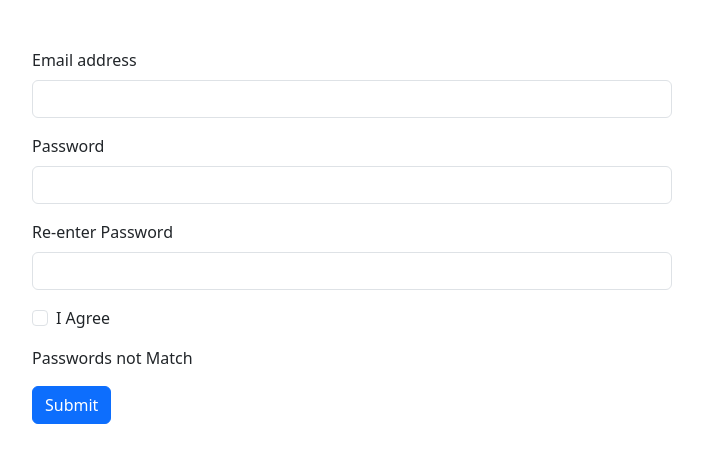
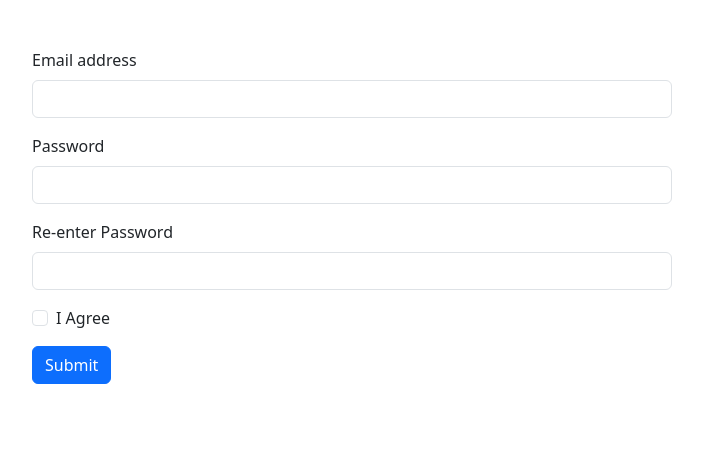
Before and after one commit to Maduja/React-full-Course, a React (Vite) app in the folder sec-project/: page / in a window 1280 px wide. Shown: the top 462 px of the page, without its empty margins (288-991 px from the left). Built offline with nearby package versions, Linux system fonts and the light colour scheme.

Commit message:
Update Login.jsx

```diff
--- a/sec-project/src/Login.jsx
+++ b/sec-project/src/Login.jsx
@@ -4,7 +4,7 @@ function Login() {
 
     const[pwd1, setPwd1] = useState("")
     const[pwd2, setPwd2] = useState("")
-    const[same,setSame] = useState("")
+    const[same,setSame] = useState("null")
 
     function handlePwd1Change(event){
       setPwd1(event.target.value)
@@ -12,16 +12,17 @@ function Login() {
     }
     function handlePwd2Change(event){
       setPwd2(event.target.value)
-      console.log(event.target.value)
-    }
-    function handlePasswordCheck(){
-      if(pwd1==pwd2){
+
+      if(pwd1==event.target.value){
         console.log("password matched")
         setSame(true)
       }else{
         console.log("password not matched")
         setSame(false)
       }
+    }
+    function handlePasswordCheck(){
+
     }
 
   return (
@@ -40,11 +41,11 @@ function Login() {
           <input type="password" onChange={handlePwd2Change} className="form-control" value={pwd2}/>
         </div>
         <div className="mb-3 form-check">
-          <input type="checkbox" className="form-check-input" onChange={handlePasswordCheck}/>
+          <input type="checkbox" className="form-check-input"/>
           <label className="form-check-label">I Agree</label>
         </div>
-       {same && <p>Passwords Match</p>}
-       {!same && <p>Passwords not Match</p>}
+       {same === true && <p>Passwords Match</p>}
+       {same === false && <p>Passwords not Match</p>}
 
         <button type="submit" className="btn btn-primary">
           Submit
```
